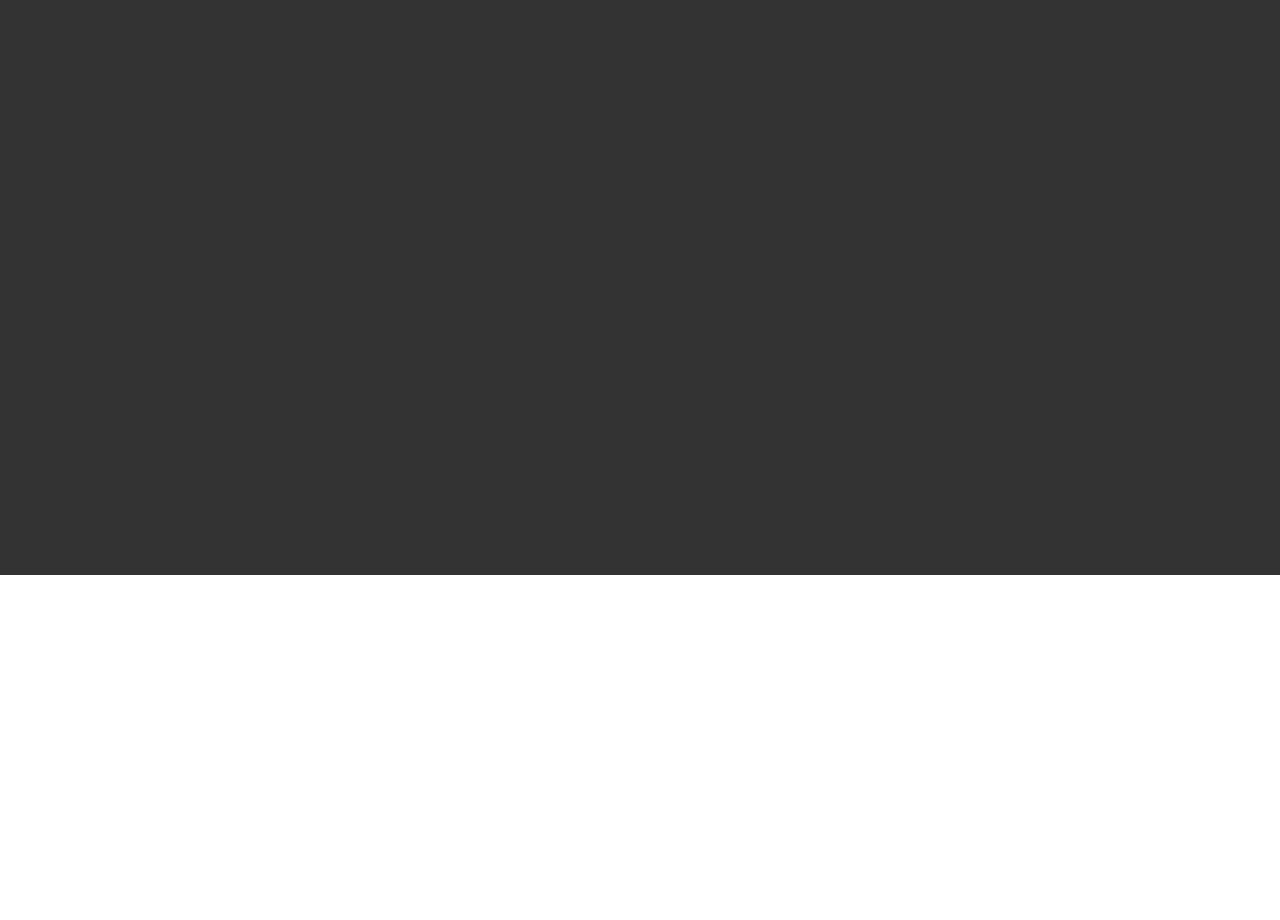
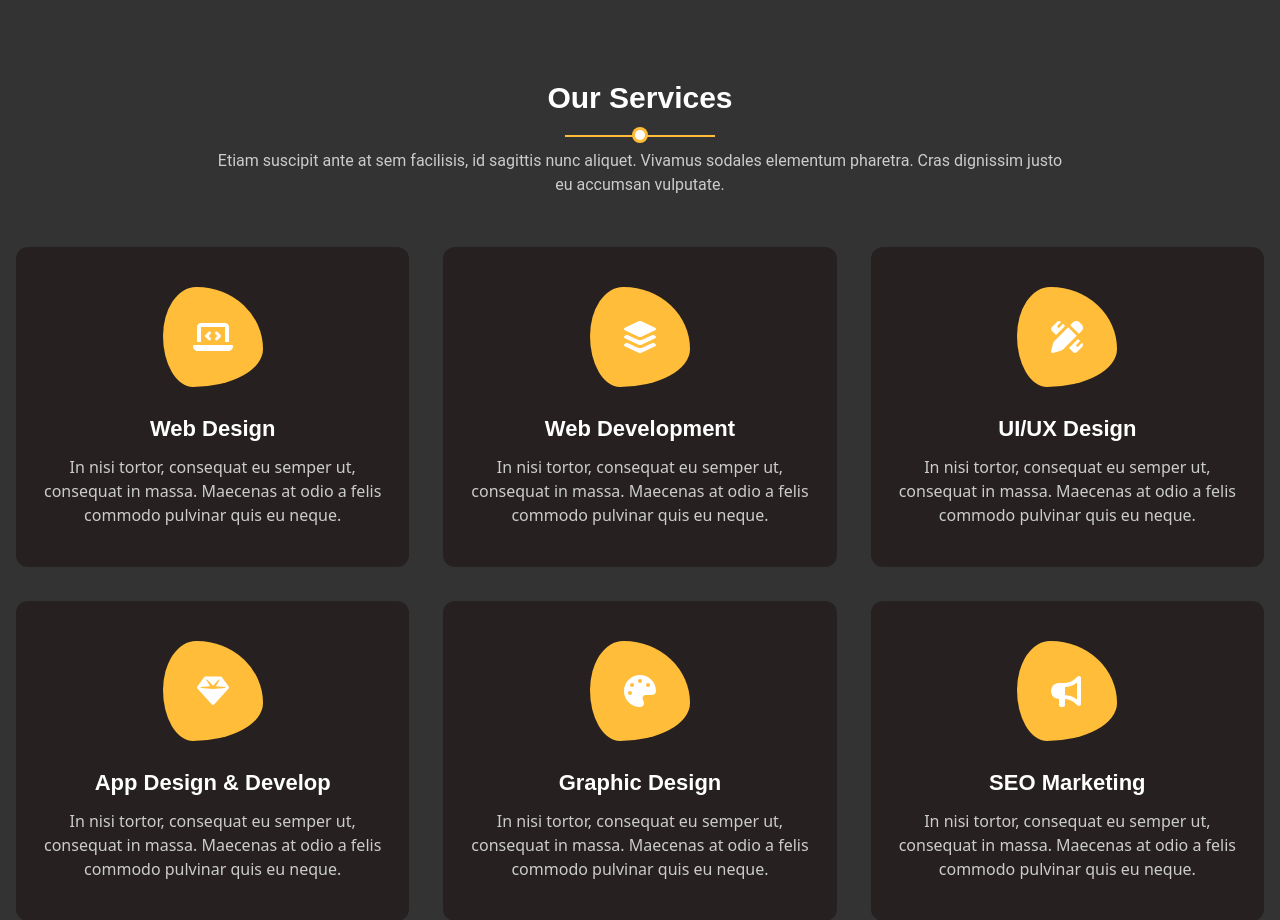
Before and after one commit to Saiful10400/Desh-it-job-task, a React (Vite) app: page / in a window 1280 px wide. Shown: the part 1880-2800 px from the top of the page. Before the commit the page ends 2455 px from the top, so only its background shows below. Built offline with nearby package versions, Linux system fonts and the light colour scheme.

Commit message:
service section completed.

```diff
--- a/package.json
+++ b/package.json
@@ -10,6 +10,10 @@
     "preview": "vite preview"
   },
   "dependencies": {
+    "@fortawesome/fontawesome-svg-core": "^7.1.0",
+    "@fortawesome/free-regular-svg-icons": "^7.1.0",
+    "@fortawesome/free-solid-svg-icons": "^7.1.0",
+    "@fortawesome/react-fontawesome": "^3.1.0",
     "@tailwindcss/vite": "^4.1.14",
     "lucide-react": "^0.545.0",
     "react": "^19.1.1",
--- a/src/components/AboutMe.tsx
+++ b/src/components/AboutMe.tsx
@@ -6,7 +6,7 @@ import CenterAlign from "./utils/CenterAlign";
 
 const AboutMe: React.FC = () => {
     return (
-       <div className="bg-[#312f2f]">
+       <div className="bg-[#312f2f] py-[100px]">
         <CenterAlign>
          <section className="flex items-center  text-[#b2b0b1] pt-[100px]">
             <div className="max-w-4xl mx-auto flex flex-col min-w-[58%]">
--- a/src/components/Service.tsx
+++ b/src/components/Service.tsx
@@ -1,11 +1,44 @@
+
+import ServiceCard from "./sub-components/ServiceCard";
+import CenterAlign from "./utils/CenterAlign";
+import SectionTittle from "./utils/SectionTittle";
 
 const Service = () => {
+    const demoData = [
+        {
+            tittle: "Web Design",
+            desc: "In nisi tortor, consequat eu semper ut, consequat in massa. Maecenas at odio a felis commodo pulvinar quis eu neque.",
+        },
+        {
+            tittle: "Web Development",
+            desc: "In nisi tortor, consequat eu semper ut, consequat in massa. Maecenas at odio a felis commodo pulvinar quis eu neque.",
+        },
+        {
+            tittle: "UI/UX Design",
+            desc: "In nisi tortor, consequat eu semper ut, consequat in massa. Maecenas at odio a felis commodo pulvinar quis eu neque.",
+        },
+        {
+            tittle: "App Design & Develop",
+            desc: "In nisi tortor, consequat eu semper ut, consequat in massa. Maecenas at odio a felis commodo pulvinar quis eu neque.",
+        },
+        {
+            tittle: "Graphic Design",
+            desc: "In nisi tortor, consequat eu semper ut, consequat in massa. Maecenas at odio a felis commodo pulvinar quis eu neque.",
+        },
+        {
+            tittle: "SEO Marketing",
+            desc: "In nisi tortor, consequat eu semper ut, consequat in massa. Maecenas at odio a felis commodo pulvinar quis eu neque.",
+        }
+    ]
+    const tittle = "Our Services"
+    const heading = "Etiam suscipit ante at sem facilisis, id sagittis nunc aliquet. Vivamus sodales elementum pharetra. Cras dignissim justo eu accumsan vulputate."
     return (
-        <div>
-            <div className="min-h-screen">
-                <span style={{borderRadius:"33% 66% 70% 30% / 49% 62% 38% 51%"}} className=" w-[100px] h-[100px] bg-green-400  inline-block"></span>
+        <CenterAlign>
+            <SectionTittle tittle={tittle} heading={heading} />
+            <div className="grid grid-cols-3 gap-[34px] pb-[100px]">
+                {demoData?.map((item, key) => <ServiceCard data={item} key={key} />)}
             </div>
-        </div>
+        </CenterAlign>
     );
 };
 
--- /dev/null
+++ b/src/components/sub-components/ServiceCard.tsx
@@ -0,0 +1,34 @@
+
+import { faBullhorn, faGem, faLayerGroup, faPalette, faPencilRuler } from "@fortawesome/free-solid-svg-icons";
+import { faLaptopCode } from "@fortawesome/free-solid-svg-icons/faLaptopCode";
+import { FontAwesomeIcon } from "@fortawesome/react-fontawesome";
+
+
+
+const ServiceCard = ({ data }: { data: { tittle: string, desc: string } }) => {
+
+    const iconFinder = () => {
+        if (data.tittle === "Web Design") return <FontAwesomeIcon size="2x" icon={faLaptopCode} />
+        if (data.tittle === "Web Development") return <FontAwesomeIcon size="2x" icon={faLayerGroup} />
+        if (data.tittle === "UI/UX Design") return <FontAwesomeIcon size="2x" icon={faPencilRuler} />
+        if (data.tittle === "App Design & Develop") return <FontAwesomeIcon size="2x" icon={faGem} />
+        if (data.tittle === "Graphic Design") return <FontAwesomeIcon size="2x" icon={faPalette} />
+        if (data.tittle === "SEO Marketing") return <FontAwesomeIcon size="2x" icon={faBullhorn} />
+
+    }
+
+
+    return (
+        <div className="bg-[#262020] rounded-xl hover:-translate-y-3 duration-300 py-[40px] px-[26px] flex flex-col justify-center items-center text-center">
+            <span style={{ borderRadius: "33% 66% 70% 30% / 49% 62% 38% 51%" }} className=" inline-flex justify-center items-center w-[100px] h-[100px] bg-[#ffbd3a] ">
+
+                {iconFinder()}
+
+            </span>
+            <h1 className="mt-[25px] mb-[10px] text-[22px] poppins-bold">{data.tittle}</h1>
+            <p className="text-[#ccc]">{data.desc}</p>
+        </div>
+    );
+};
+
+export default ServiceCard;
--- /dev/null
+++ b/src/components/utils/SectionTittle.tsx
@@ -0,0 +1,20 @@
+
+
+const SectionTittle = ({ tittle, heading }: { tittle: string, heading: string }) => {
+
+
+
+    return (
+        <div className=" flex justify-center items-center flex-col mb-[50px] mt-[100px]">
+            <h1 className="text-[30px] poppins-bold">{tittle}</h1>
+            <span className="mt-[15px] w-[150px] h-[2px] bg-[#ffbd39] relative ">
+                <span className="w-[16px] h-[16px] rounded-full bg-[#ffbd39] inline-flex absolute bottom-[-6px] left-[calc(75px-8px)] items-center justify-center">
+                    <span className="w-[10px] h-[10px] rounded-full inline-block bg-white"></span>
+                </span>
+            </span>
+            <p className="w-[856px] text-base text-center mt-3 roboto-regular text-[#ccc]">{heading}</p>
+        </div>
+    );
+};
+
+export default SectionTittle;
--- a/src/index.css
+++ b/src/index.css
@@ -124,3 +124,8 @@
   font-style: normal;
   font-variation-settings: "wdth" 600;
 }
+.roboto-regular {
+  font-family: "Roboto", sans-serif;
+  font-weight: 400;
+  font-style: normal;
+}
```
Also changed, not shown: 1 other file (tests, documents, lock files or other folders).
